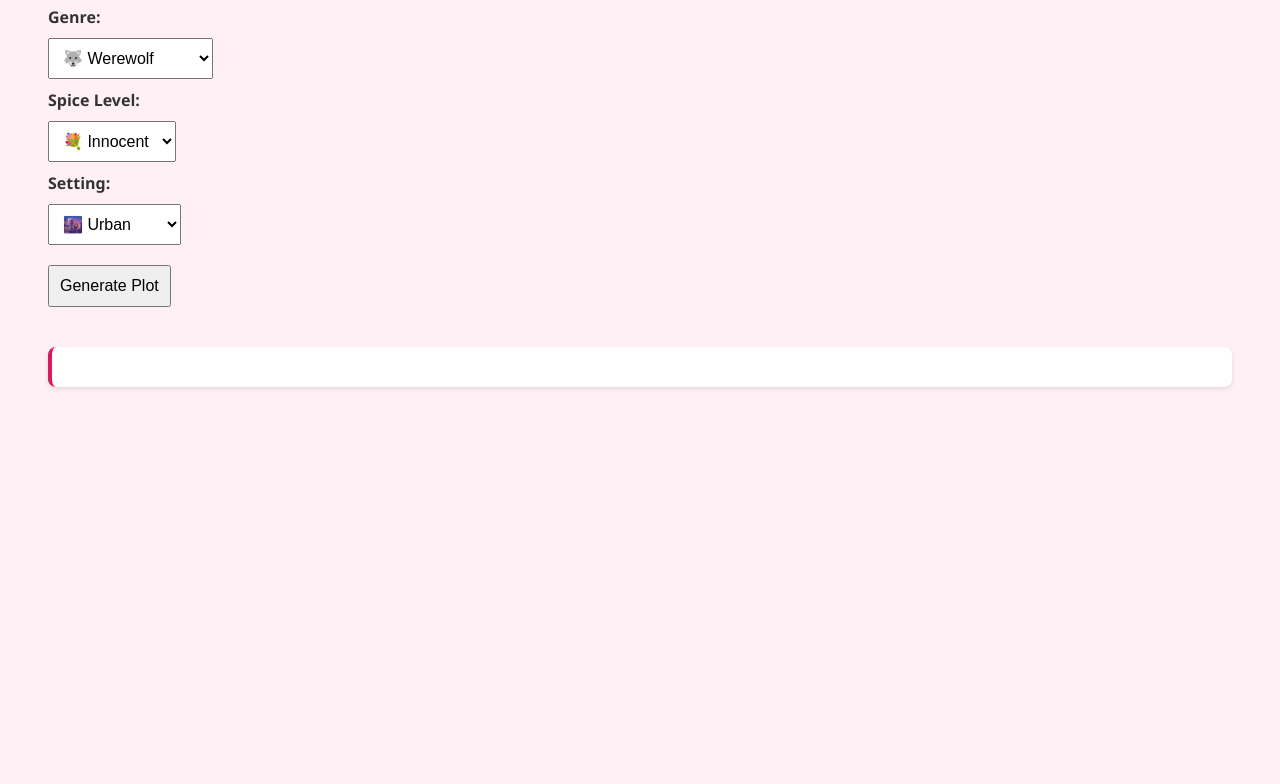
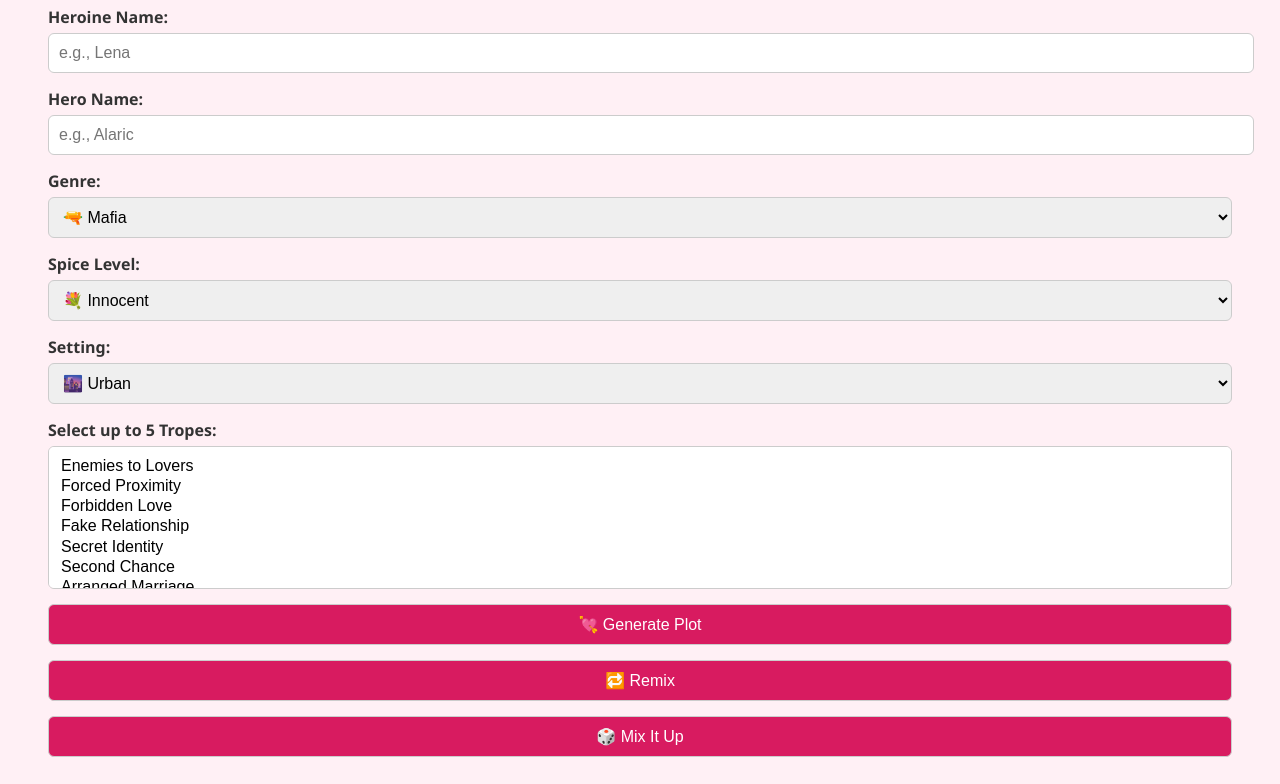
Before and after one commit to lokiki777/romance-plot-generator, a plain HTML site: page index.html in a window 1280 px wide. Shown: the part 128-912 px from the top of the page. Before the commit the page ends 800 px from the top, so only its background shows below. Drawn offline with Linux system fonts and the light colour scheme.

Commit message:
Update index.html
Generator

```diff
--- a/index.html
+++ b/index.html
@@ -1,26 +1,33 @@
-<!DOCTYPE html>
-<html lang="en">
+<!DOCTYPE html><html lang="en">
 <head>
   <meta charset="UTF-8">
-  <title>Advanced Romance Plot Generator 💋</title>
+  <title>Romance Plot Generator 💋</title>
   <style>
     body {
       font-family: 'Segoe UI', sans-serif;
       padding: 40px;
       background-color: #fff0f5;
       color: #333;
+    }h1 {
+  color: #d81b60;
+  text-align: center;
 }
-    h1 {
-      color: #d81b60;
-    }
-    select, button {
-      padding: 10px;
-      margin: 10px 0;
-      font-size: 16px;
-    }
+
 label {
   font-weight: bold;
+  display: block;
+  margin-top: 15px;
 }
+
+select, input, button {
+  padding: 10px;
+  margin-top: 5px;
+  width: 100%;
+  font-size: 16px;
+  border-radius: 6px;
+  border: 1px solid #ccc;
+}
+
 #plot {
   margin-top: 30px;
   padding: 20px;
@@ -29,76 +36,126 @@
   border-radius: 8px;
   box-shadow: 0 2px 5px rgba(0,0,0,0.1);
 }
+
+button {
+  background-color: #d81b60;
+  color: white;
+  cursor: pointer;
+  margin-top: 15px;
+}
+
+button:hover {
+  background-color: #b7134d;
+}
+
   </style>
 </head>
-<body>
+<body>  <h1>💖 Romance Plot Generator</h1><label for="heroine">Heroine Name:</label> <input id="heroine" type="text" placeholder="e.g., Lena">
 
-  <h1>💖 Romance Plot Generator</h1>
+<label for="hero">Hero Name:</label> <input id="hero" type="text" placeholder="e.g., Alaric">
 
-  <label for="genre">Genre:</label><br>
-  <select id="genre">
-    <option value="werewolf">🐺 Werewolf</option>
-    <option value="billionaire">💰 Billionaire</option>
-    <option value="mafia">🔫 Mafia</option>
-    <option value="alpha">🧬 Alpha/Omega</option>
-  </select><br>
+<label for="genre">Genre:</label> <select id="genre"> <option value="mafia">🔫 Mafia</option> <option value="werewolf">🐺 Werewolf</option> <option value="billionaire">💰 Billionaire</option> <option value="alpha">🧫 Alpha/Omega</option> </select>
 
-  <label for="spice">Spice Level:</label><br>
-  <select id="spice">
-    <option value="innocent">💐 Innocent</option>
-    <option value="spicy">🌶️ Spicy</option>
-    <option value="dark">🖤 Dark</option>
-  </select><br>
+<label for="spice">Spice Level:</label> <select id="spice"> <option value="innocent">💐 Innocent</option> <option value="spicy">🌶️ Spicy</option> <option value="dark">🖤 Dark</option> </select>
 
-  <label for="setting">Setting:</label><br>
-  <select id="setting">
-    <option value="urban">🌆 Urban</option>
-    <option value="fantasy">🐉 Fantasy</option>
-    <option value="historical">🏰 Historical</option>
-  </select><br>
+<label for="setting">Setting:</label> <select id="setting"> <option value="urban">🌆 Urban</option> <option value="fantasy">🐉 Fantasy</option> <option value="historical">🏰 Historical</option> </select>
 
-  <button onclick="generatePlot()">Generate Plot</button>
+<label for="tropes">Select up to 5 Tropes:</label> <select id="tropes" multiple size="6"> <option value="Enemies to Lovers">Enemies to Lovers</option> <option value="Forced Proximity">Forced Proximity</option> <option value="Forbidden Love">Forbidden Love</option> <option value="Fake Relationship">Fake Relationship</option> <option value="Secret Identity">Secret Identity</option> <option value="Second Chance">Second Chance</option> <option value="Arranged Marriage">Arranged Marriage</option> <option value="Fated Mates">Fated Mates</option> </select>
 
-  <div id="plot"></div>
+<button onclick="generatePlot()">💘 Generate Plot</button> <button onclick="remixPlot()">🔁 Remix</button> <button onclick="randomizeAll()">🎲 Mix It Up</button>
 
-  <script>
-    const plotDatabase = [
-        "In a forbidden forest, the Alpha prince claims her under the blood moon—but she's a rogue with her own secrets."
-      ],
-      "werewolf_innocent_urban": [
-        "She just moved into a quiet town. What she didn’t know: the mysterious boy next door leads the local wolf pack."
-      ],
-      "billionaire_dark_urban": [
-        "She signed a contract. No love, no rules. But her billionaire boss has a dungeon full of secrets—and a past that haunts him."
-      ],
-      "mafia_spicy_historical": [
-        "In 1920s Chicago, a lady pianist falls for the heir of the most ruthless mafia family—but their love could spark a war."
-      ],
-      "alpha_spicy_fantasy": [
-        "The Alpha king takes an Omega from enemy lands as a prize—but their bond defies every law of the realm."
-      ],
-      "alpha_spicy_fantasy": [
-        "The Alpha king takes an Omega from enemy lands as a prize—but their bond defies every law of the realm."
-      ],
-      // Add more as needed...
-    };
+  <div id="plot"></div>  <script>
+    const triggers = [
+      "'You're mine now.'", "'Kneel.'", "his touch burned like sin",
+      "a kiss that ruined her", "'I warned you.'", "his scent drove her crazy"
+    ];
+
+    const plotTemplates = [
+      "{heroine} hated {hero}. But {tropes} made it impossible to resist. One night in {setting}, everything changed when he growled, {trigger}",
+      "They were never meant to fall in love. {hero} was danger. {heroine} was innocence. But under {genre} law and the spell of {tropes}, rules were meant to break.",
+      "{heroine} was promised to another. But {hero}, the dark {genre} prince, wanted her. And {spice} nights turned into a war of hearts.",
+      "{hero} had secrets, and {heroine} had scars. They met under {tropes}, and destiny whispered one thing: {trigger}"
+    ];
+
+    const moreTemplates = [
+      "{heroine} was the only weakness {hero} had. But with {tropes} standing in their way, he had to choose between love and survival.",
+      "In {setting}, {heroine} wore the crown. But {hero}, her sworn enemy, held the key to her undoing—and her desire.",
+      "{heroine} was undercover. {hero} was untouchable. And {trigger} was the code phrase that broke every wall between them.",
+      "The engagement was fake. The chemistry was real. And one {spice} night later, {heroine} couldn't pretend anymore.",
+      "{hero} walked in like sin and silk. {heroine} should’ve run. But {tropes} were always her favorite mistake.",
+      "{hero} promised to protect her. But when {tropes} returned, even he couldn't hold back the darkness—or the heat.",
+      "{heroine} escaped once. She won’t escape again. Not with {hero} whispering {trigger} in her ear each night.",
+      "They were rivals on paper, but in {setting}, the sparks burned too hot. Now {heroine} and {hero} must survive love and lies.",
+      "{heroine} thought {hero} was just a fantasy. Until he claimed her in {genre} style—bold, brutal, and breathtaking.",
+      "All she wanted was peace. But {hero} came with chaos, {trigger}, and kisses that tasted like war."
+    ];
+
+    plotTemplates.push(...moreTemplates);
+
+    let lastCombo = "";
 
     function generatePlot() {
+      const hero = document.getElementById('hero').value.trim() || "Alaric";
+      const heroine = document.getElementById('heroine').value.trim() || "Lena";
       const genre = document.getElementById('genre').value;
       const spice = document.getElementById('spice').value;
       const setting = document.getElementById('setting').value;
+      const tropesList = Array.from(document.getElementById('tropes').selectedOptions).map(option => option.value);
 
-      const key = `${genre}_${spice}_${setting}`;
-      const plotList = plotDatabase[key];
+      if (tropesList.length > 5) {
+        alert("Select a maximum of 5 tropes.");
+        return;
+      }
 
-      if (plotList && plotList.length > 0) {
-        const randomIndex = Math.floor(Math.random() * plotList.length);
-        document.getElementById('plot').innerText = plotList[randomIndex];
+      const tropes = tropesList.join(", ") || "something forbidden";
+      const trigger = triggers[Math.floor(Math.random() * triggers.length)];
+      const template = plotTemplates[Math.floor(Math.random() * plotTemplates.length)];
+
+      const filled = template
+        .replace(/{hero}/g, hero)
+        .replace(/{heroine}/g, heroine)
+        .replace(/{genre}/g, genre)
+        .replace(/{spice}/g, spice)
+        .replace(/{setting}/g, setting)
+        .replace(/{tropes}/g, tropes)
+        .replace(/{trigger}/g, trigger);
+
+      document.getElementById('plot').innerText = filled;
+      lastCombo = filled;
+    }
+
+    function remixPlot() {
+      if (lastCombo) {
+        generatePlot();
       } else {
-        document.getElementById('plot').innerText = "No plot found for this combo yet. Try a different selection or add more data.";
+        alert("Generate a plot first!");
       }
     }
-  </script>
 
-</body>
+    function randomizeAll() {
+      const genres = ["mafia", "werewolf", "billionaire", "alpha"];
+      const spices = ["innocent", "spicy", "dark"];
+      const settings = ["urban", "fantasy", "historical"];
+      const tropeOptions = Array.from(document.getElementById('tropes').options);
+
+      document.getElementById('genre').value = genres[Math.floor(Math.random() * genres.length)];
+      document.getElementById('spice').value = spices[Math.floor(Math.random() * spices.length)];
+      document.getElementById('setting').value = settings[Math.floor(Math.random() * settings.length)];
+
+      const heros = ["Damon", "Xavier", "Kai", "Lucien"];
+      const heroines = ["Aria", "Lena", "Talia", "Nova"];
+      document.getElementById('hero').value = heros[Math.floor(Math.random() * heros.length)];
+      document.getElementById('heroine').value = heroines[Math.floor(Math.random() * heroines.length)];
+
+      tropeOptions.forEach(option => option.selected = false);
+      const selectedIndices = new Set();
+      while (selectedIndices.size < 5) {
+        const idx = Math.floor(Math.random() * tropeOptions.length);
+        selectedIndices.add(idx);
+      }
+      selectedIndices.forEach(i => tropeOptions[i].selected = true);
+
+      generatePlot();
+    }
+  </script></body>
 </html>
```
Lines whose indentation alone changed are shown as unchanged.
